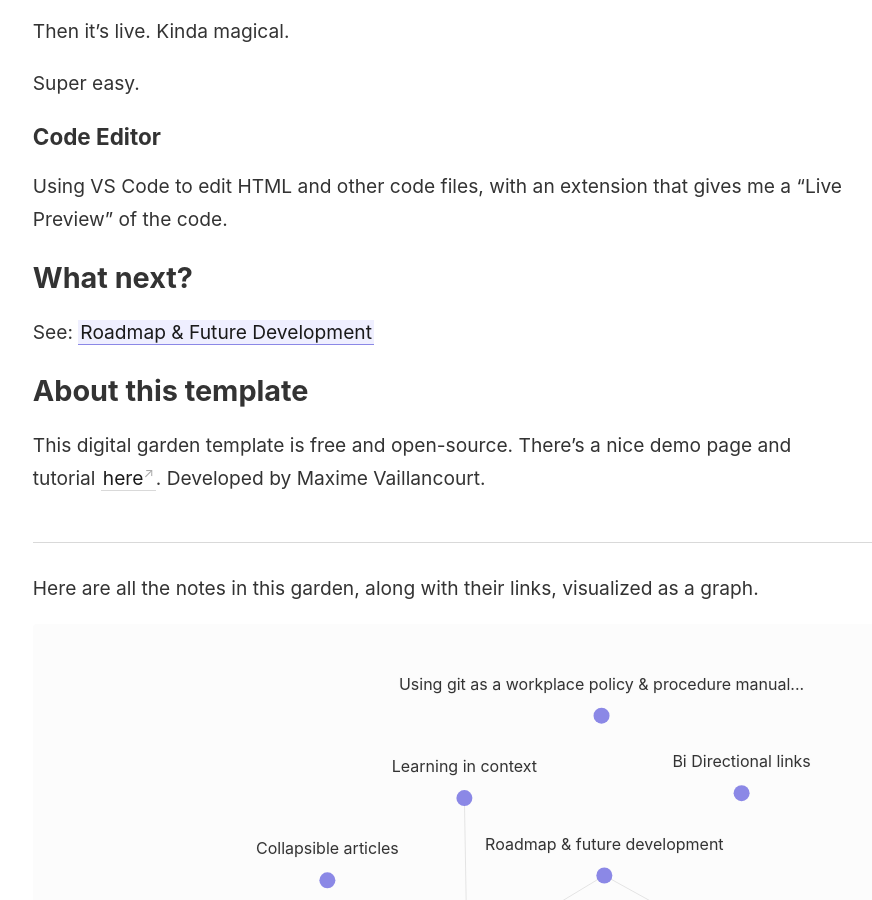
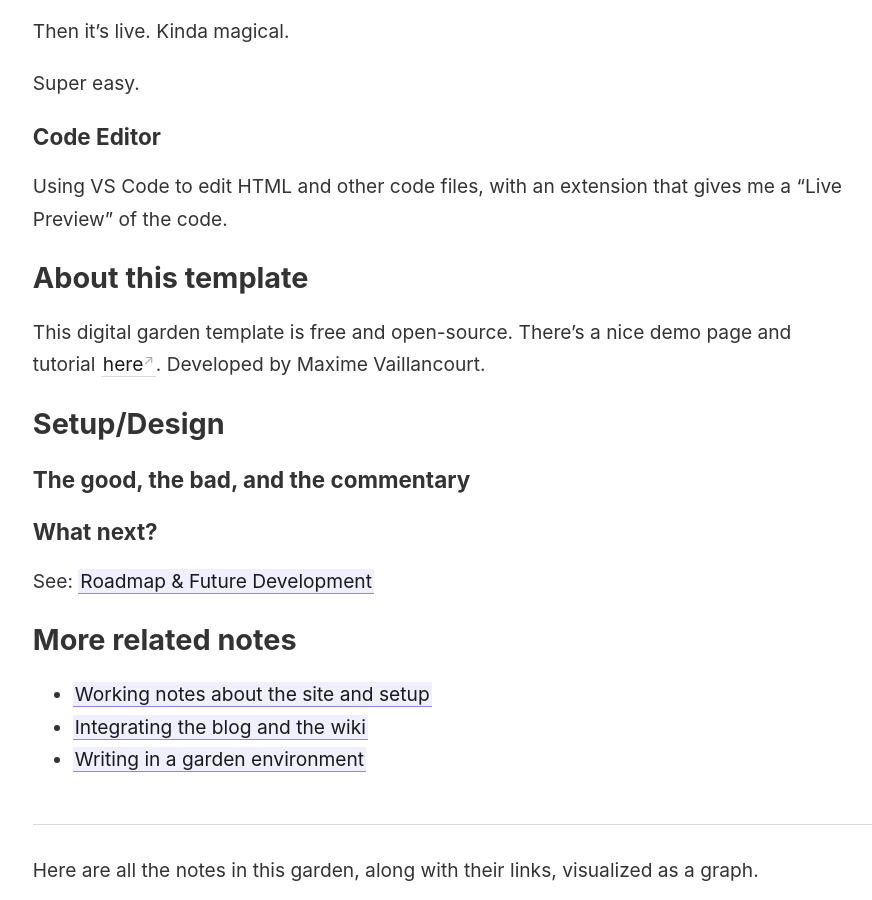
Before and after one commit to brandon-toner/brandontoner-jekyll-garden, a Jekyll site: the page built from _notes/About this site.md, in a window 1280 px wide and 900 px high, scrolled down 1140 px. Shown: the whole window, without its empty margins (44-916 px from the left). Built offline with Jekyll 4.4.1, drawn with Linux system fonts in a browser that asks for light colours; some of the changed text lies outside the part shown.

Commit message:
Update content

```diff
--- a/_notes/About this site.md
+++ b/_notes/About this site.md
@@ -32,10 +32,20 @@ Super easy.
 
 Using VS Code to edit HTML and other code files, with an extension that gives me a "Live Preview" of the code.
 
-## What next?
+## About this template
+
+This digital garden template is free and open-source. There's a nice demo page and tutorial [here](https://maximevaillancourt.com/blog/setting-up-your-own-digital-garden-with-jekyll). Developed by Maxime Vaillancourt.
+
+## Setup/Design
+
+### The good, the bad, and the commentary
+
+### What next?
 
 See: [[Roadmap & Future Development]]
 
-## About this template
 
-This digital garden template is free and open-source. There's a nice demo page and tutorial [here](https://maximevaillancourt.com/blog/setting-up-your-own-digital-garden-with-jekyll). Developed by Maxime Vaillancourt.
+## More related notes
+- [[Working notes about the site and setup]]
+- [[Integrating the blog and the wiki]]
+- [[Writing in a garden environment]]
```
Also changed, not shown: _notes/Working notes about the site and setup.md (added, +17 -0 lines), _notes/Writing in a garden environment.md (added).
